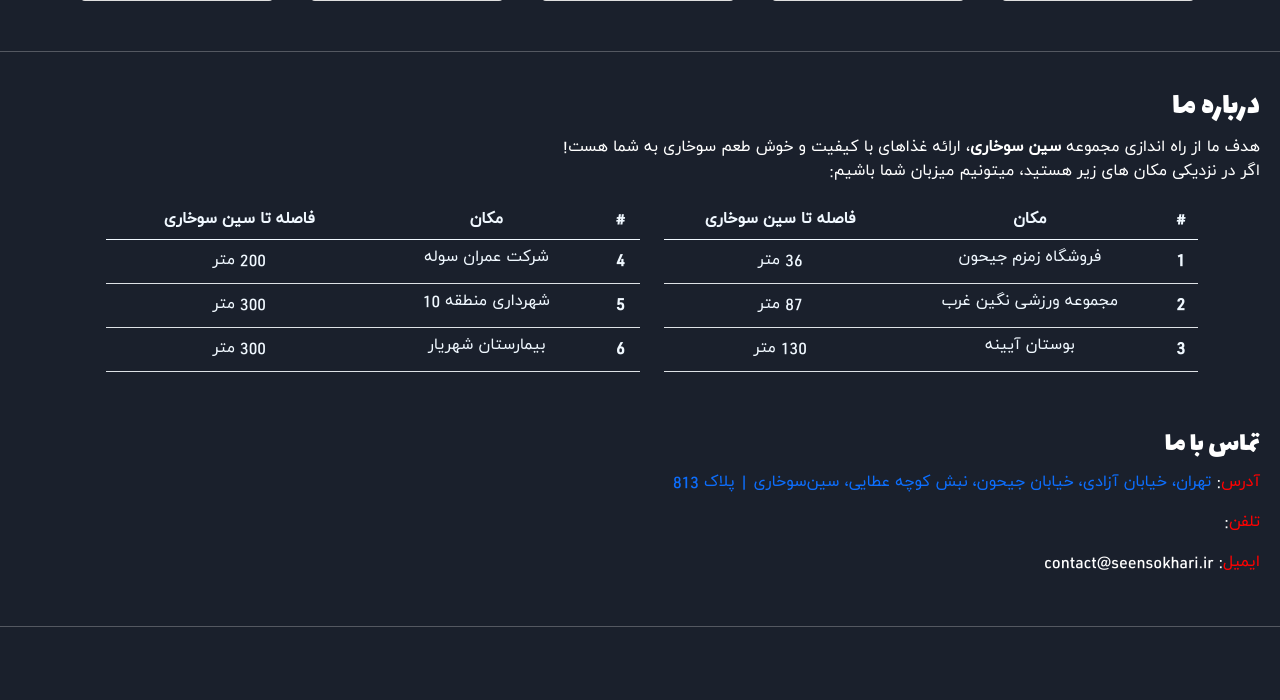
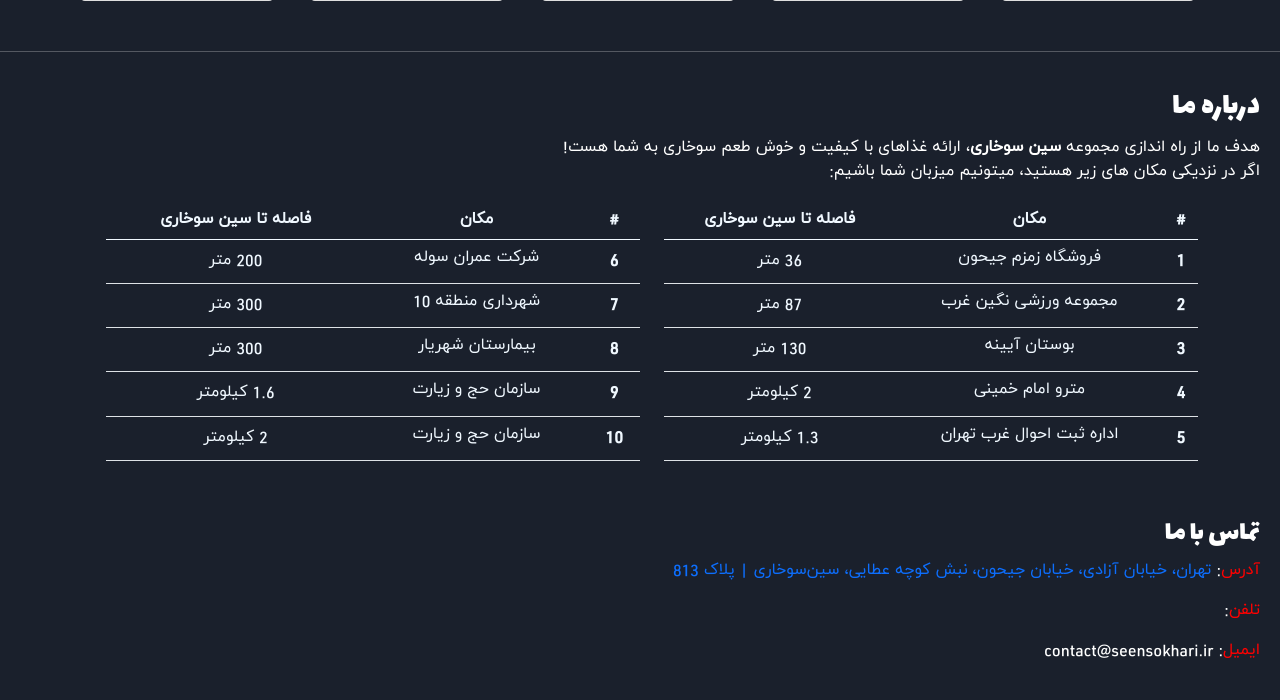
Before and after one commit to Erfan-Salimi/SeenSokhari, a Django app: page / in a window 1280 px wide. Shown: the part 1167-1867 px from the top of the page. Run offline with Django 3.2, Linux system fonts and the light colour scheme; data comes from the database, SQL or seed files in the repository.

```diff
--- a/templates/Home.html
+++ b/templates/Home.html
@@ -188,6 +188,16 @@
                 <td><h4>بوستان آیینه</h4></td>
                 <td>130 متر</td>
               </tr>
+              <tr class='center'>
+                <th scope="row">4</th>
+                <td><h4>مترو امام خمینی</h4></td>
+                <td>2 کیلومتر</td>
+              </tr>
+              <tr class='center'>
+                <th scope="row">5</th>
+                <td><h4>اداره ثبت احوال غرب تهران</h4></td>
+                <td>1.3 کیلومتر</td>
+              </tr>
             </tbody>
           </table>
         </div>
@@ -202,19 +212,29 @@
             </thead>
             <tbody>
               <tr>
-                <th scope="row">4</th>
+                <th scope="row">6</th>
                 <td><h4>شرکت عمران سوله</h4></td>
                 <td>200 متر</td>
               </tr>
               <tr>
-                <th scope="row">5</th>
+                <th scope="row">7</th>
                 <td><h4>شهرداری منطقه 10</h4></td>
                 <td>300 متر</td>
               </tr>
               <tr>
-                <th scope="row">6</th>
+                <th scope="row">8</th>
                 <td><h4>بیمارستان شهریار</h4></td>
                 <td>300 متر</td>
+              </tr>
+              <tr>
+                <th scope="row">9</th>
+                <td><h4>سازمان حج و زیارت</h4></td>
+                <td>1.6 کیلومتر</td>
+              </tr>
+              <tr>
+                <th scope="row">10</th>
+                <td><h4>سازمان حج و زیارت</h4></td>
+                <td>2 کیلومتر</td>
               </tr>
             </tbody>
           </table>
```
